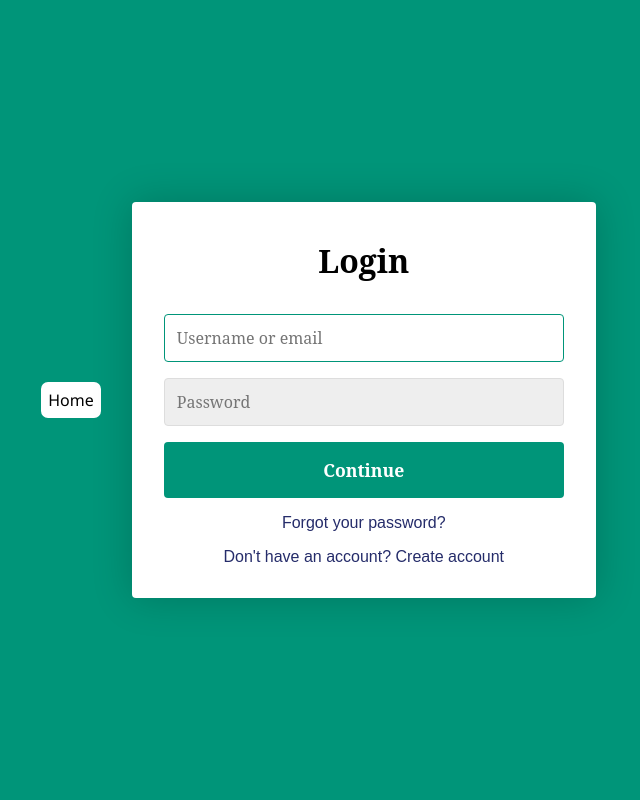
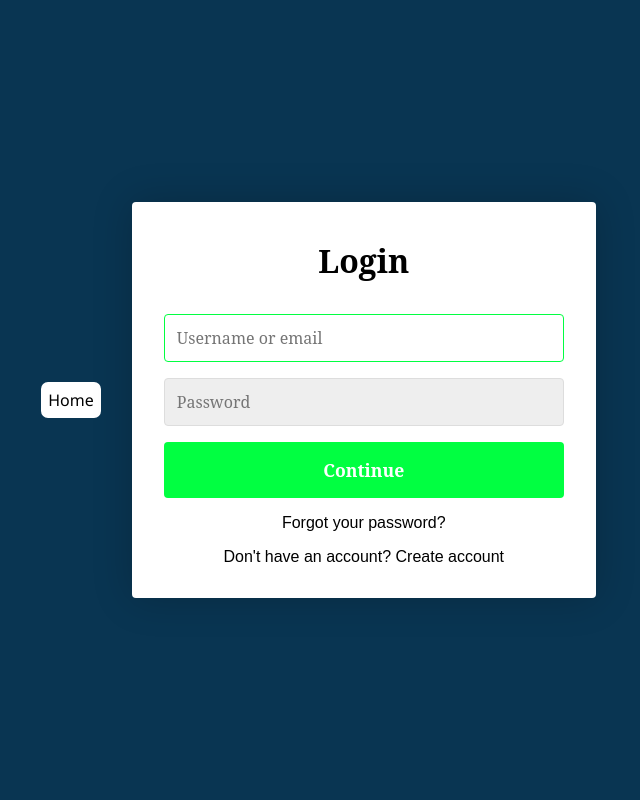
Before and after one commit to Santiago11234/VirtuGal, a PHP site: page /LoginPage.html in a window 1280 px wide. Shown: the whole page, without its empty margins (321-961 px from the left). Run offline with PHP 8.4, Linux system fonts and the light colour scheme.

Commit message:
just to see if the code has finally saved

```diff
--- a/main.css
+++ b/main.css
@@ -1,8 +1,7 @@
 
 body {
-    --color-primary: rgb(0, 149, 121);
-    --color-primary-dark: #007f67;
-    --color-secondary: #252c6a;
+    --color-primary: rgb(1, 255, 65);
+    --color-primary-dark: #00f752;
     --color-error: #cc3333;
     --color-success: #4bb544;
     --border-radius: 4px;
@@ -13,7 +12,7 @@ body {
     align-items: center;
     justify-content: center;
     font-size: 18px;
-    background: var(--color-primary) ;
+    background: var("loginBackground.jpg") ;
     background-size: cover;
 }
 
--- a/style.css
+++ b/style.css
@@ -1,5 +1,5 @@
 body {
-    background-color: rgb(0, 149, 121);
+    background-color: rgb(9, 53, 82);
     margin: 0px;
 }
 h1 {
```
